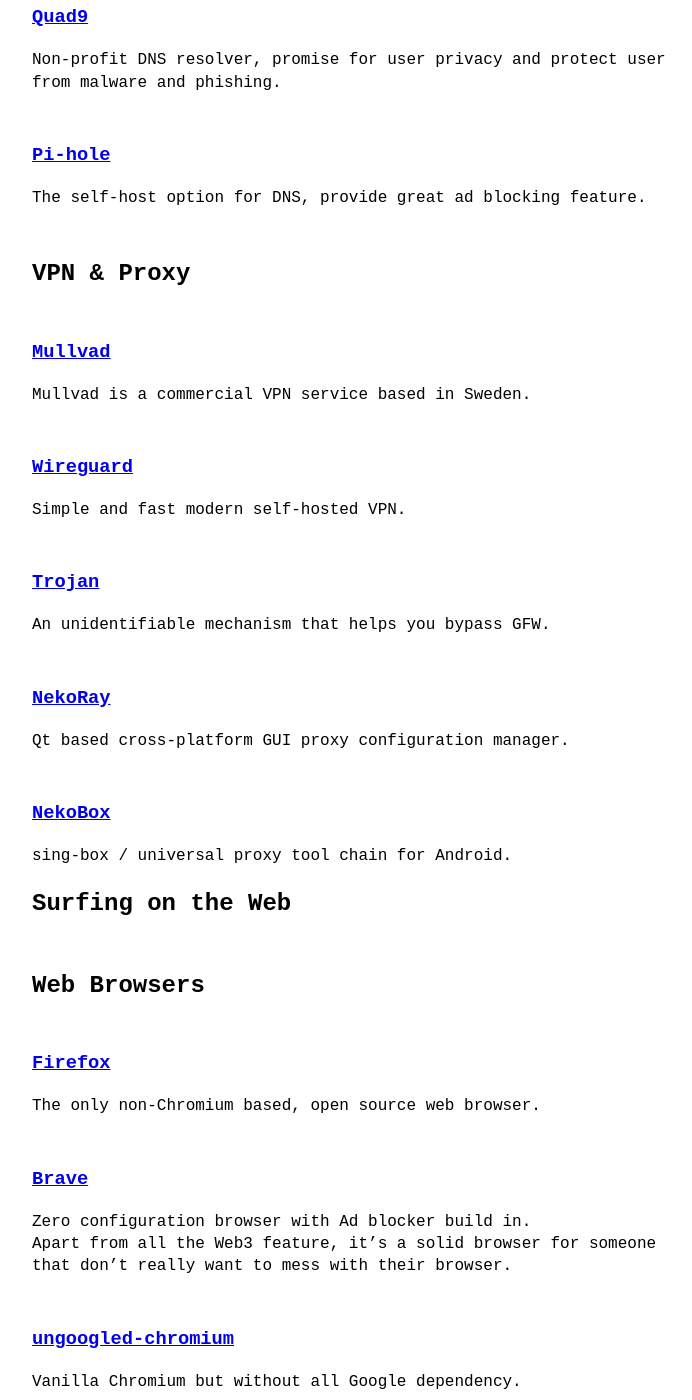
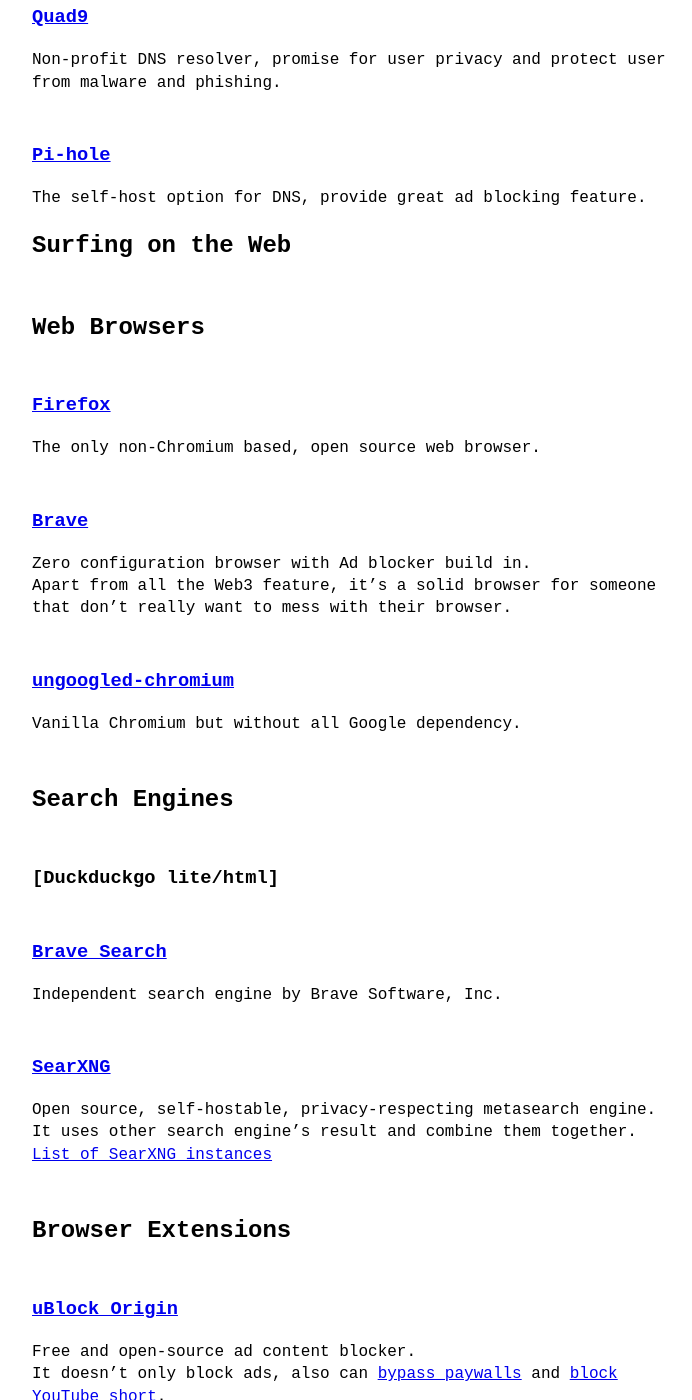
Before and after one commit to colgrave34/colgrave34.github.io, a Jekyll site: the page built from _posts/2024-04-20-my-awesome-list.md, in a window 1280 px wide and 1400 px high, scrolled down 3843 px. Shown: the whole window, without its empty margins (288-980 px from the left). Built offline with Jekyll 4.4.1, drawn with Linux system fonts in a browser that asks for light colours; comment, search, counter and statistics services are not loaded; some of the changed text lies outside the part shown.

Commit message:
Update my awesome list

```diff
--- a/_posts/2024-04-20-my-awesome-list.md
+++ b/_posts/2024-04-20-my-awesome-list.md
@@ -107,23 +107,6 @@
 ### [Pi-hole](https://pi-hole.net/)
 The self-host option for DNS, provide great ad blocking feature.
 
-## VPN & Proxy
-### [Mullvad](https://mullvad.net)
-Mullvad is a commercial VPN service based in Sweden.
-
-### [Wireguard](https://www.wireguard.com/)
-Simple and fast modern self-hosted VPN.
-
-### [Trojan](https://trojan-gfw.github.io/trojan/)
-An unidentifiable mechanism that helps you bypass GFW.
-
-### [NekoRay](https://github.com/MatsuriDayo/nekoray)
-Qt based cross-platform GUI proxy configuration manager.
-
-### [NekoBox](https://github.com/MatsuriDayo/NekoBoxForAndroid)
-sing-box / universal proxy tool chain for Android.
-
-
 # Surfing on the Web
 ## Web Browsers
 ### [Firefox](https://www.mozilla.org/en-US/firefox/new/)
@@ -137,6 +120,7 @@
 Vanilla Chromium but without all Google dependency.
 
 ## Search Engines
+### [Duckduckgo lite/html]
 ### [Brave Search](https://search.brave.com/)
 Independent search engine by Brave Software, Inc.
 
@@ -148,7 +132,7 @@
 ## Browser Extensions
 ### [uBlock Origin](https://ublockorigin.com/)
 Free and open-source ad content blocker.
-It doesn't only block ads, also can [block YouTube short](https://letsblock.it/filters/youtube-shorts).
+It doesn't only block ads, also can [bypass paywalls](https://github.com/bpc-clone/bypass-paywalls-clean-filters) and [block YouTube short](https://letsblock.it/filters/youtube-shorts).
 
 ### [Vimium](https://vimium.github.io/)
 Use your browser like you use Vim.
@@ -245,12 +229,6 @@
 ## Google Drive Alternatives
 ### [Nextcloud](https://nextcloud.com/)
 Nextcloud is an open source suites of software similar to Dropbox, Office 365 and Google Drive.
-Nextcloud is a fork of OwnCloud but has more features.
-
-### [OwnCloud](https://owncloud.com/)
-OwnCloud is an open source cloud and file syncing software alternative to Google Drive.
-It provides a clean and fast experience, and you will have control over your files.
-
 
 # Creative Tools
 ## Image/Digital Drawing
```
Also changed, not shown: other parts of _posts/2024-04-20-my-awesome-list.md (+1 -1 lines).
